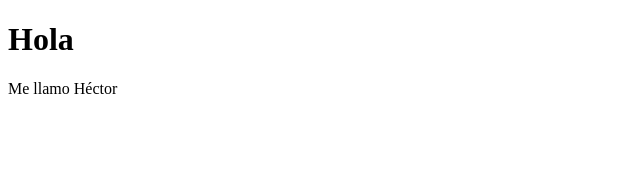
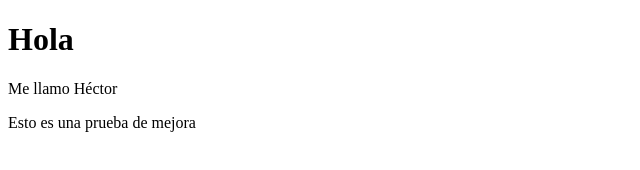
Before and after one commit to HectorCRZBQ/Project1, a plain HTML site: page index.html in a window 1280 px wide. Shown: the whole page, without its empty margins (0-640 px from the left). Drawn offline with Linux system fonts and the light colour scheme.

Commit message:
Second commit

```diff
--- a/index.html
+++ b/index.html
@@ -4,6 +4,8 @@
 
 <h1>Hola</h1>
 <p>Me llamo Héctor</p>
+<p>Esto es una prueba de mejora</p>
+
 
 </body>
 </html>
```
